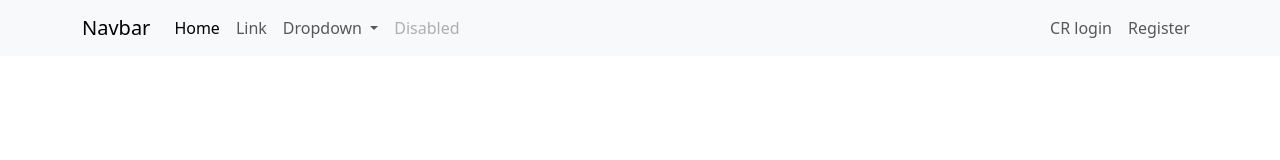
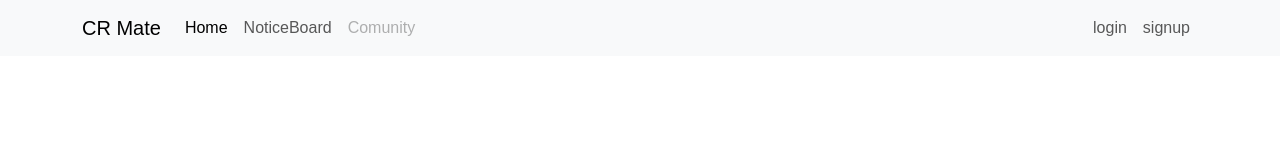
Before and after one commit to tahsin11rayshad/SPL_CR_MATE, a plain HTML site: page index.html in a window 1280 px wide. Drawn offline with nearby package versions, Linux system fonts and the light colour scheme.

Commit message:
navbar headers

```diff
--- a/index.html
+++ b/index.html
@@ -21,39 +21,29 @@
 
     <nav class="navbar navbar-expand-lg bg-body-tertiary">
         <div class="container">
-            <a class="navbar-brand" href="#">Navbar</a>
+            <a class="navbar-brand" href="#">CR Mate</a>
             <button class="navbar-toggler" type="button" data-bs-toggle="collapse" data-bs-target="#navbarSupportedContent" aria-controls="navbarSupportedContent" aria-expanded="false" aria-label="Toggle navigation">
             <span class="navbar-toggler-icon"></span>
             </button>
             <div class="collapse navbar-collapse" id="navbarSupportedContent">
             <ul class="navbar-nav me-auto mb-2 mb-lg-0">
                 <li class="nav-item">
-                <a class="nav-link active" aria-current="page" href="#">Home</a>
+                    <a class="nav-link active" aria-current="page" href="#">Home</a>
                 </li>
                 <li class="nav-item">
-                <a class="nav-link" href="#">Link</a>
+                    <a class="nav-link" href="#">NoticeBoard</a>
                 </li>
-                <li class="nav-item dropdown">
-                <a class="nav-link dropdown-toggle" href="#" role="button" data-bs-toggle="dropdown" aria-expanded="false">
-                    Dropdown
-                </a>
-                <ul class="dropdown-menu">
-                    <li><a class="dropdown-item" href="#">Action</a></li>
-                    <li><a class="dropdown-item" href="#">Another action</a></li>
-                    <li><hr class="dropdown-divider"></li>
-                    <li><a class="dropdown-item" href="#">Something else here</a></li>
-                </ul>
-                </li>
+
                 <li class="nav-item">
-                <a class="nav-link disabled" aria-disabled="true">Disabled</a>
+                <a class="nav-link disabled" aria-disabled="true">Comunity</a>
                 </li>
             </ul>
             <ul class="navbar-nav ms-auto mb-2 mb-lg-0">
                 <li class="nav-item">
-                    <a class="nav-link" aria-current="page" href="../login/">CR login</a>
+                    <a class="nav-link" aria-current="page" href="../login/">login</a>
                 </li>
                 <li class="nav-item">
-                    <a class="nav-link" aria-current="page" href="../signup/">Register</a>
+                    <a class="nav-link" aria-current="page" href="../signup/">signup</a>
                 </li>
             </ul>
             </div>
--- a/style.css
+++ b/style.css
@@ -0,0 +1,6 @@
+@import url('https://fonts.googleapis.com/css2?family=Montserrat:wght@400;500;600;700&display=swap');
+
+*{
+    /* font-family: 'Montserrat', sans-serif; */
+    font-family: "Poppins", sans-serif;
+}
```
